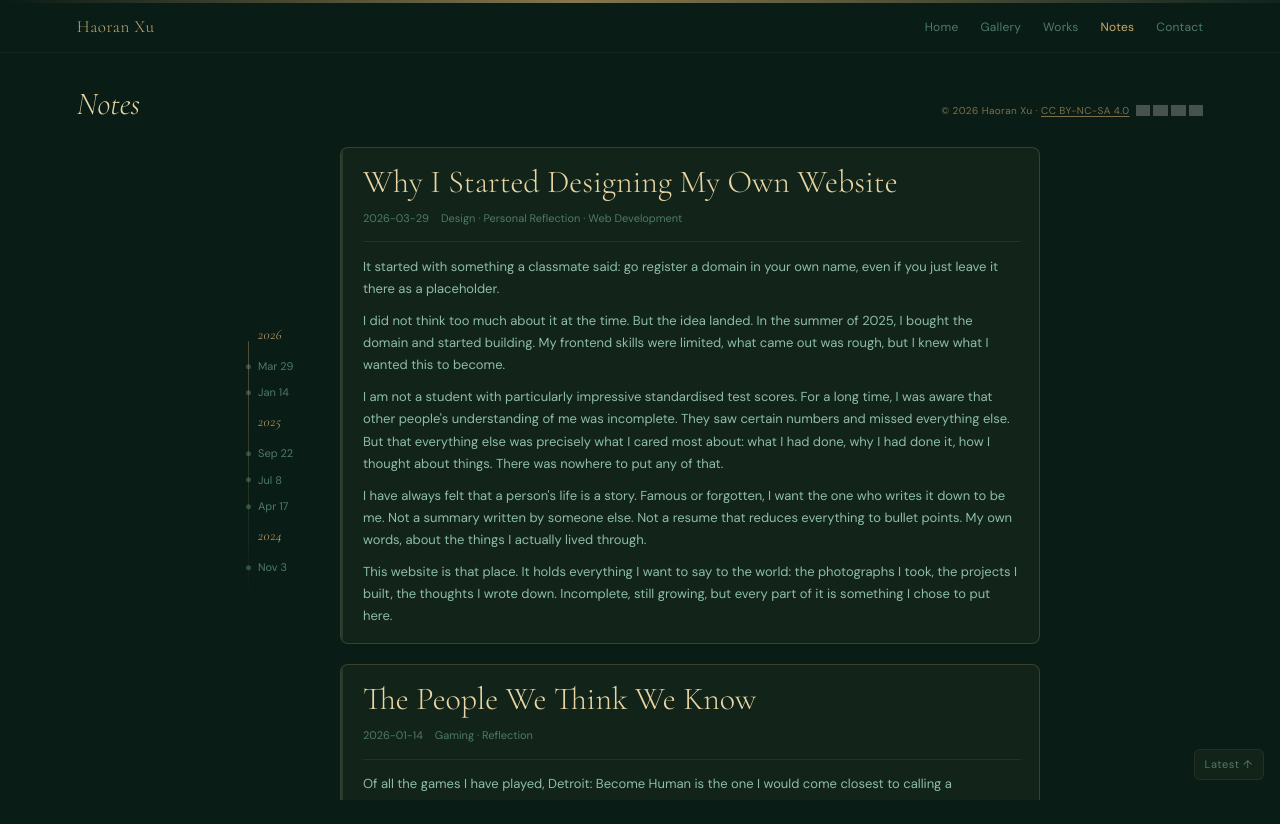
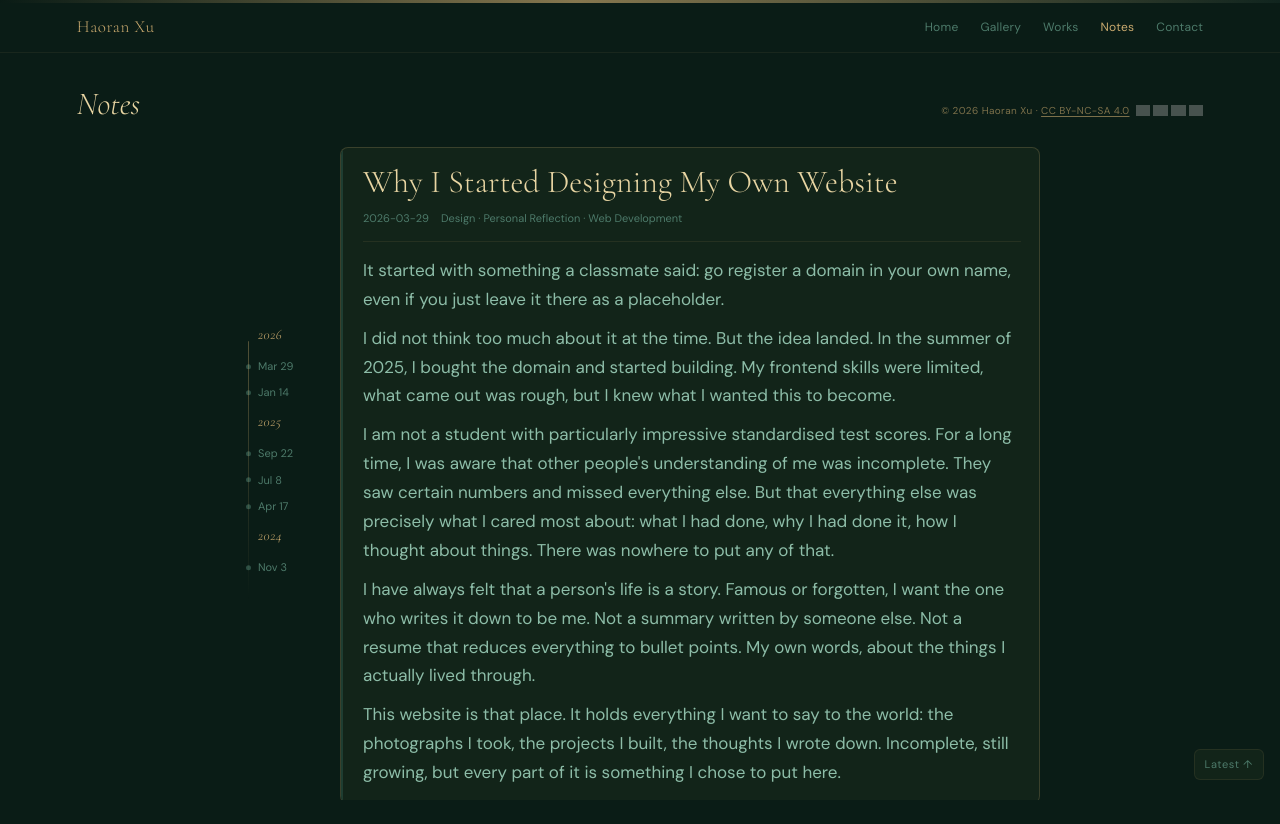
Before and after one commit to Haoranxu8415/haoranxu.org, a plain HTML site: page notes.html in a window 1280 px wide. Drawn offline with nearby package versions, Linux system fonts and the light colour scheme; grey boxes are pictures that could not be loaded.

Commit message:
Updated Notes Font Size

```diff
--- a/assets/css/style.css
+++ b/assets/css/style.css
@@ -1068,7 +1068,7 @@
 /* Post body — DM Sans, comfortable long-form reading size */
 .post-body {
   font-family: var(--font-ui);
-  font-size: 18px;
+  font-size: 25px;
   line-height: 1.8;
   color: var(--text-primary);
 }
@@ -1079,7 +1079,7 @@
   margin: 20px 0 10px;
   line-height: 1.2;
 }
-.post-body p { margin-bottom: 10px; }
+.post-body p { font-size: 17px; margin-bottom: 10px; }
 .post-body a {
   color: var(--gold);
   border-bottom: 0.5px solid var(--gold-border);
```
